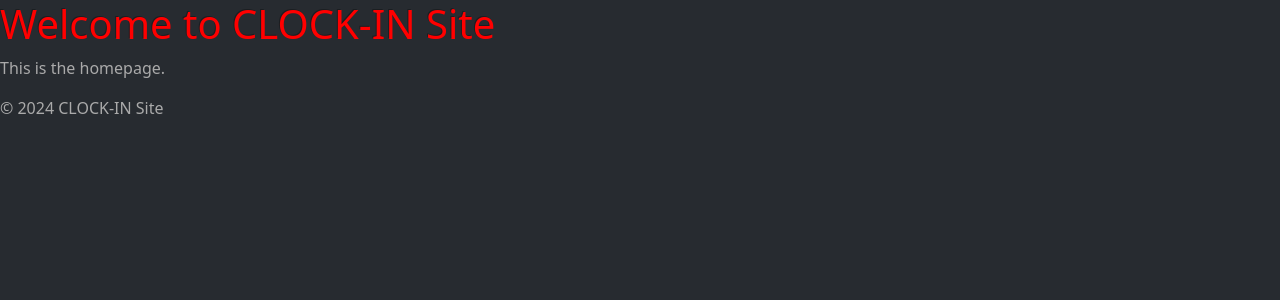
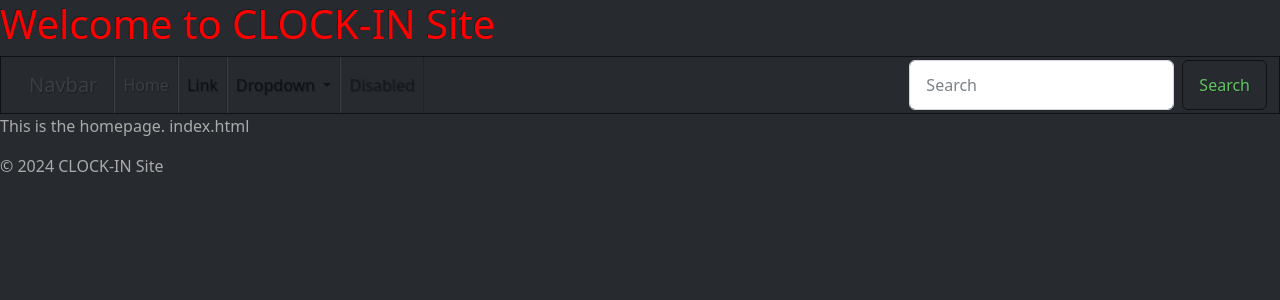
Before and after one commit to RimPeter/Employee-Clock-In, a Django app: page / in a window 1280 px wide. Shown: the top 300 px of the page. Run offline with Django 5.2, Linux system fonts and the light colour scheme; some libraries are stand-ins or nearby versions.

Commit message:
Modify base.html and index.html

```diff
--- a/clockin/employee_app/templates/employee_app/base.html
+++ b/clockin/employee_app/templates/employee_app/base.html
@@ -24,7 +24,7 @@
       <!-- Navigation links -->
     </nav>
     <main>
-      {% include 'webapp/navbar.html' %}
+      {% include 'employee_app/navbar.html' %}
       {% block content %}
       <!-- Default content goes here -->
       {% endblock %}
--- a/clockin/employee_app/templates/employee_app/index.html
+++ b/clockin/employee_app/templates/employee_app/index.html
@@ -3,5 +3,5 @@
 {% block title %}Home Page{% endblock %}
 
 {% block content %}
-<p>This is the homepage.</p>
+<p>This is the homepage. index.html</p>
 {% endblock %}
```
